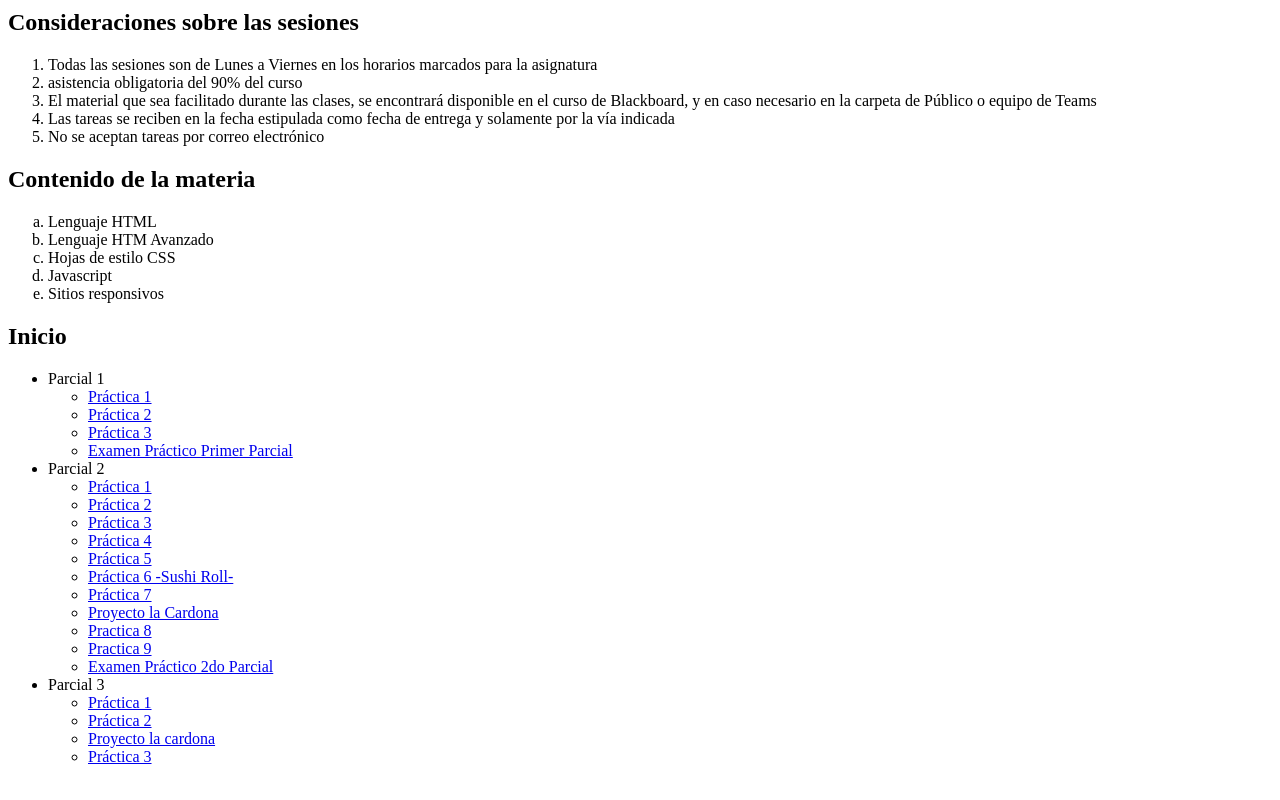
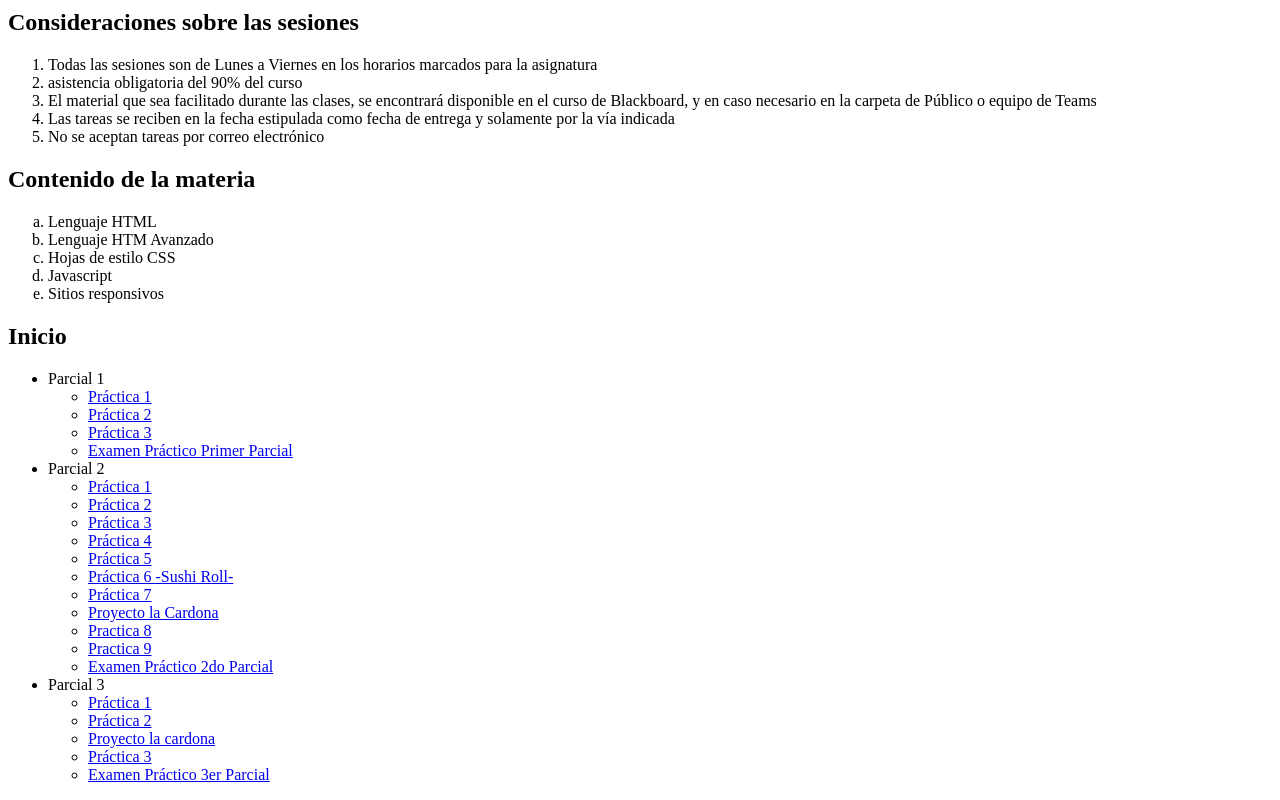
Before and after one commit to HernanRuiz06/Programacion-Web, a plain HTML site: page index.html in a window 1280 px wide. Shown: the part 1020-1820 px from the top of the page. Drawn offline with Linux system fonts and the light colour scheme.

Commit message:
index.html

```diff
--- a/index.html
+++ b/index.html
@@ -103,6 +103,7 @@
                 <li><a href="trabajo.html">Práctica 2</a></li>
                 <li><a href="Avance 4 de proyecto Panaderia la Cardona.html">Proyecto la cardona</a></li>
                 <li><a href="Practica 3 Parcial 3.html">Práctica 3</a></li>
+                <li><a href="Examenp3.html">Examen Práctico 3er Parcial</a></li>
             </ul>
         </ul>
     </section>
```
